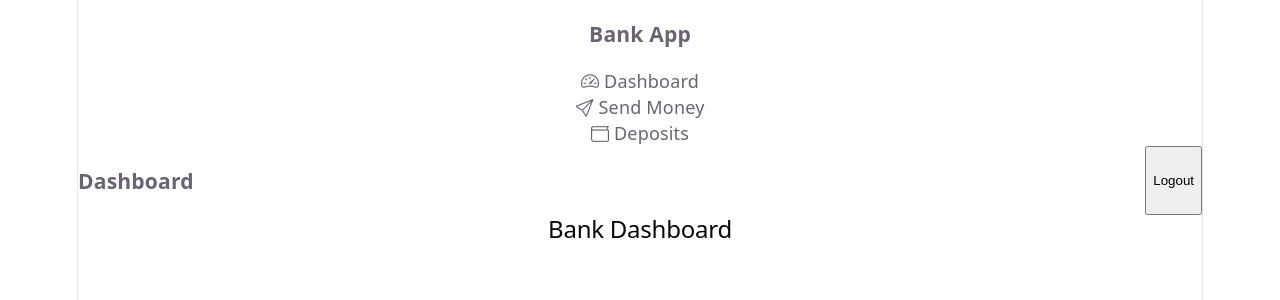
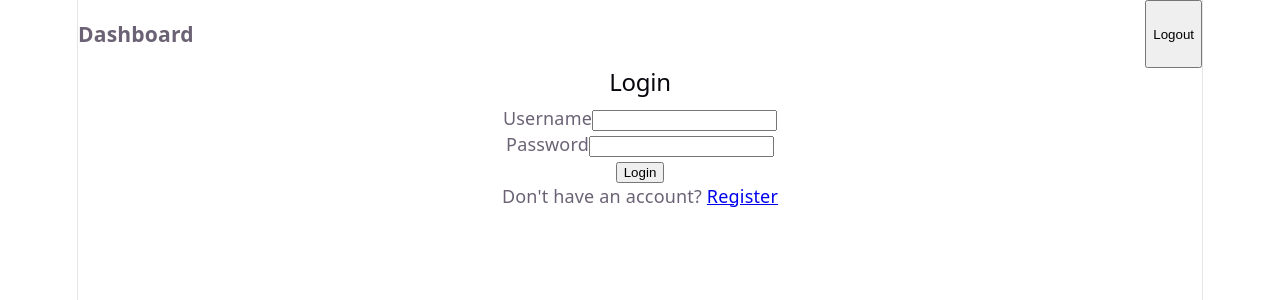
Before and after one commit to steve-ongera/banking_restful_api, a React (Vite) app in the folder frontend/: page /login in a window 1280 px wide. Shown: the top 300 px of the page. Built offline with nearby package versions, Linux system fonts and the light colour scheme.

Commit message:
working on frontend

```diff
--- a/frontend/src/App.jsx
+++ b/frontend/src/App.jsx
@@ -1,16 +1,59 @@
+import React from 'react';
+import { Routes, Route, Navigate } from 'react-router-dom';
+import Navbar from './components/navbar';
+import Login from './pages/login';
+import CustomerDashboard from './pages/customerdashboard';
+import SendMoney from './pages/sendmoney';
+import Transactions from './pages/transactions';
+import Profile from './pages/profile';
+import Deposit from './pages/deposit';
+import './App.css';
 
-import React from "react";
-import Sidebar from "./components/sidebar";
-import Navbar from "./components/navbar";
+// Protected Route Component
+const ProtectedRoute = ({ children }) => {
+  const token = localStorage.getItem('token');
+  if (!token) {
+    return <Navigate to="/login" />;
+  }
+  return children;
+};
 
-export default function App() {
+function App() {
   return (
-    <div className="app">
-      <Sidebar />
-      <div className="main">
-        <Navbar />
-        <h2>Bank Dashboard</h2>
-      </div>
+    <div className="App">
+      <Navbar />
+      <Routes>
+        <Route path="/login" element={<Login />} />
+        <Route path="/register" element={<Login />} /> {/* Add register page later */}
+        <Route path="/dashboard" element={
+          <ProtectedRoute>
+            <CustomerDashboard />
+          </ProtectedRoute>
+        } />
+        <Route path="/send-money" element={
+          <ProtectedRoute>
+            <SendMoney />
+          </ProtectedRoute>
+        } />
+        <Route path="/transactions" element={
+          <ProtectedRoute>
+            <Transactions />
+          </ProtectedRoute>
+        } />
+        <Route path="/profile" element={
+          <ProtectedRoute>
+            <Profile />
+          </ProtectedRoute>
+        } />
+        <Route path="/deposit" element={
+          <ProtectedRoute>
+            <Deposit />
+          </ProtectedRoute>
+        } />
+        <Route path="/" element={<Navigate to="/dashboard" />} />
+      </Routes>
     </div>
   );
 }
+
+export default App;
```
